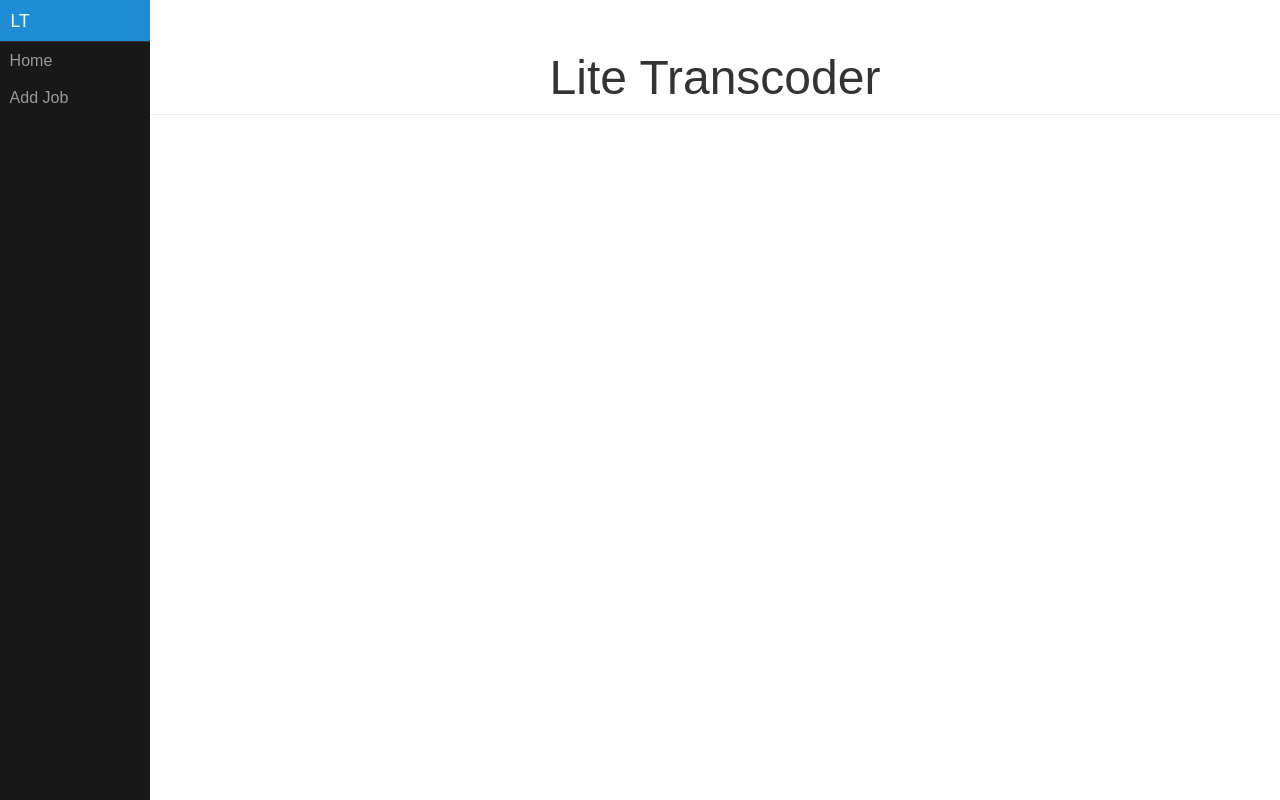
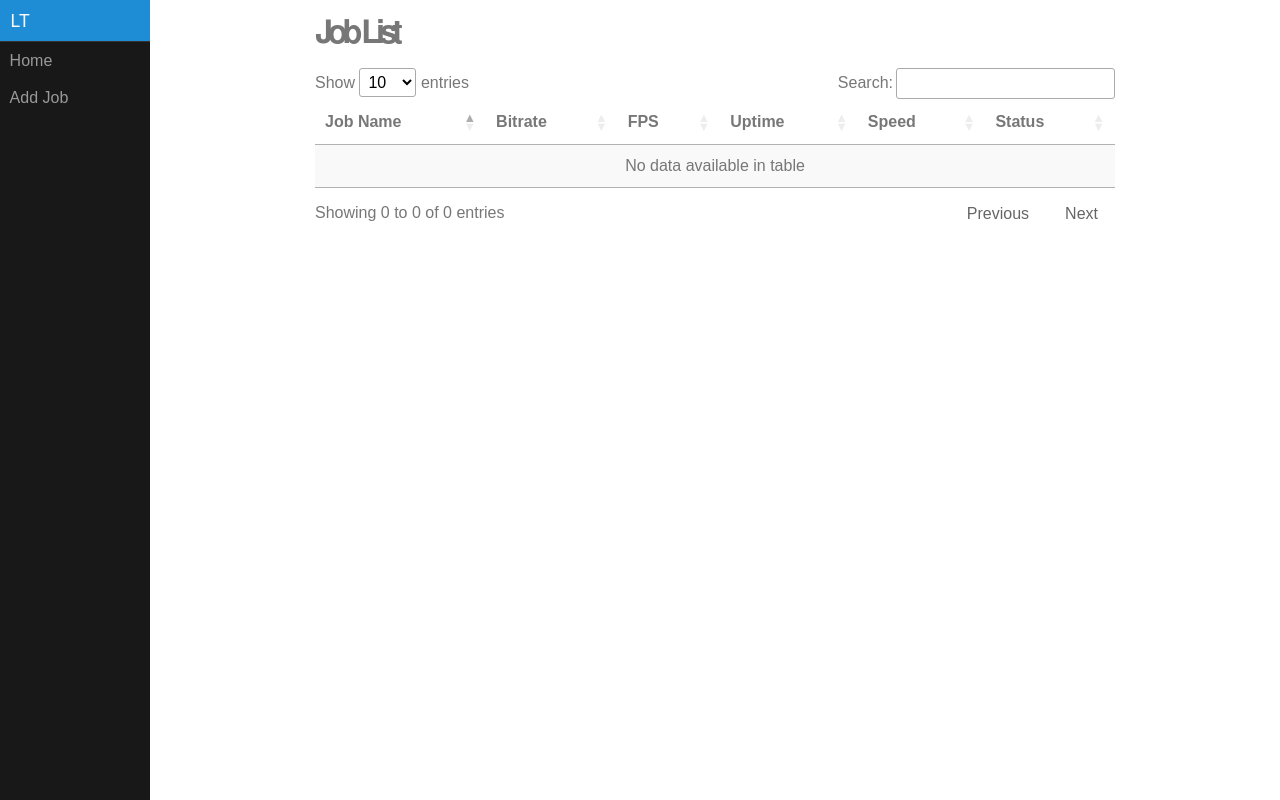
Before and after one commit to micardin/litetranscoder, a Flask app: page / in a window 1280 px wide. Run offline with Flask 2, Linux system fonts and the light colour scheme; data that the repository does not hold is empty; some libraries are stand-ins or nearby versions.

Commit message:
add jobs table, create job page

```diff
--- a/job_handler.py
+++ b/job_handler.py
@@ -11,6 +11,8 @@
        outputopts += " -r " + json['framerate']
     if 'vcodec' in json:
        outputopts += " -c:v " + json['vcodec']
+       if json['vcodec'] == "libaom-av1":
+           outputopts += " -strict -2"
     if 'vbitrate' in json:
        outputopts += " -b:v " + json['vbitrate']
     if 'resolution' in json:
@@ -38,7 +40,7 @@
        pass
 
 def addJob(json):
-    globalopts = "-y -hide_banner -progress http://localhost:5000/api/stats/"+ json['name'],
+    globalopts = "-y -hide_banner -progress http://localhost:5000/api/stats/"+ json['jobname'],
     inputopts = inputBuilder(json)
     outputopts = outputBuilder(json)
 
@@ -49,10 +51,16 @@
     )
     process = Thread(target=jobThread, args=(ffjob,))
     process.start()
-    jobs.append([json['name'], ffjob])
+    jobs.append([json, ffjob])
     print("Job added:", json)
 
 def stopJob(json):
    for job in jobs:
-       if job[0] == json['name']:
+       if job[0]['jobname'] == json['jobname']:
            job[1].process.terminate()
+
+def getJobs():
+   jobobj = []
+   for json,job in jobs:
+       jobobj.append(json)
+   return jobobj
--- a/main.py
+++ b/main.py
@@ -11,12 +11,17 @@
 def mainpage():
    return render_template("main.html")
 
+@app.route('/addjob')
+def addjob():
+   return render_template("add.html")
+
 @app.route('/api/jobs', methods=['GET', 'POST'])
 def jobs():
     if request.method == "GET":
-        return "Not yet implemented"
+        return jsonify(job_handler.getJobs())
     else:
         json_data = request.get_json()
+        print("Adding job: " + str(json_data))
         job_handler.addJob(json_data)
         return "Added job"
 
@@ -25,6 +30,10 @@
     json_data = request.get_json()
     job_handler.stopJob(json_data)
     return "Stopped job"
+
+@app.route('/api/stats', methods=['GET'])
+def allStats():
+    return jsonify(stat.getAllStats())
 
 @app.route('/api/stats/<jobname>', methods=['GET', 'POST'])
 def stats(jobname):
--- a/stats.py
+++ b/stats.py
@@ -7,7 +7,7 @@
    def initStats(self):
        c = self.conn.cursor()
        c.execute('''CREATE TABLE stats
-           (jobname text PRIMARY KEY, fps text, bitrate text, total_size text, out_time text, dup_frames text, drop_frames text, speed text, progress text)''')
+           (jobName text PRIMARY KEY, fps text, bitrate text, totalSize text, uptime text, dupFrames text, dropFrames text, speed text, status text)''')
        self.conn.commit()
 
    def sqltoJson(self, cursor, row):
@@ -24,7 +24,12 @@
            if len(isplit) == 2:
                jobdict[isplit[0]] = isplit[1]
        c = self.conn.cursor()
-       c.execute("REPLACE INTO stats(jobname, fps, bitrate, total_size, out_time, dup_frames, drop_frames, speed, progress) VALUES ('" + jobname + "','" + jobdict['fps'] + "','" + jobdict['bitrate'] + "','" + jobdict['total_size'] + "','" + jobdict['out_time'] + "','" + jobdict['dup_frames'] + "','" + jobdict['drop_frames'] + "','" + jobdict['speed'] + "','" + jobdict['progress'] + "')")
+       status = "Unknown"
+       if jobdict['progress'] == "continue":
+           status = "Running"
+       else:
+           status = "Stopped"
+       c.execute("REPLACE INTO stats(jobName, fps, bitrate, totalSize, uptime, dupFrames, dropFrames, speed, status) VALUES ('" + jobname + "','" + jobdict['fps'] + "','" + jobdict['bitrate'] + "','" + jobdict['total_size'] + "','" + jobdict['out_time'].split('.')[0] + "','" + jobdict['dup_frames'] + "','" + jobdict['drop_frames'] + "','" + jobdict['speed'] + "','" + status + "')")
        self.conn.commit()
 
    def getStats(self, jobname):
@@ -33,5 +38,14 @@
       c = conn.cursor()
       c.execute("SELECT * FROM stats WHERE jobname=?", (jobname,))
       result = c.fetchone()
-      print(result)
       return result
+
+   def getAllStats(self):
+      statsobj = {}
+      conn = self.conn
+      conn.row_factory = self.sqltoJson
+      c = conn.cursor()
+      c.execute("SELECT * FROM stats")
+      result = c.fetchall()
+      statsobj["data"] = result
+      return statsobj
--- a/templates/main.html
+++ b/templates/main.html
@@ -4,7 +4,10 @@
 <meta name="viewport" content="width=device-width, initial-scale=1.0">
 <link rel="stylesheet" href="https://unpkg.com/purecss@1.0.0/build/pure-min.css" integrity="sha384-nn4HPE8lTHyVtfCBi5yW9d20FjT8BJwUXyWZT9InLYax14RDjBj46LmSztkmNP9w" crossorigin="anonymous">
 <link rel="stylesheet" href="static/side-menu.css">
+<link rel="stylesheet" href="https://cdn.datatables.net/1.10.16/css/jquery.dataTables.min.css">
 <script src="static/ui.js"></script>
+<script src="https://cdnjs.cloudflare.com/ajax/libs/jquery/3.3.1/jquery.min.js"></script>
+<script src="https://cdn.datatables.net/1.10.16/js/jquery.dataTables.min.js"></script>
 <title>Lite Transcoder</title>
 </head>
 <body>
@@ -16,18 +19,52 @@
     <div class="pure-menu">
         <a class="pure-menu-heading" href="#">LT</a>
         <ul class="pure-menu-list">
-            <li class="pure-menu-item"><a href="#" class="pure-menu-link">Home</a></li>
-            <li class="pure-menu-item"><a href="#" class="pure-menu-link">Add Job</a></li>
+            <li class="pure-menu-item"><a href="/" class="pure-menu-link">Home</a></li>
+            <li class="pure-menu-item"><a href="/addjob" class="pure-menu-link">Add Job</a></li>
         </ul>
     </div>
  </div>
  <div id="main">
-    <div class="header">
-        <h1>Lite Transcoder</h1>
-    </div>
-    <div class="content">
+    <div class="content pure-g">
+        <h1>Job List</h1>
+        <div class="pure-u-1-1">
+        <table id="jobs-table" class="display" style="width:100%">
+            <thead>
+                <tr>
+                    <th>Job Name</th>
+                    <th>Bitrate</th>
+                    <th>FPS</th>
+                    <th>Uptime</th>
+                    <th>Speed</th>
+                    <th>Status</th>
+                </tr>
+            </thead>
+            <tbody>
+            </tbody>
+        </table>
+        </div>
     </div>
  </div>
 </div>
+<script>
+$(document).ready(function() {
+    $('#jobs-table').DataTable( {
+            "ajax": "api/stats",
+            "columns": [
+                { "data": "jobName" },
+                { "data": "bitrate" },
+                { "data": "fps" },
+                { "data": "uptime" },
+                { "data": "speed" },
+                { "data": "status" }
+            ]
+        } );
+
+   window.setInterval(function() {
+        var datatable = $('#jobs-table').DataTable();
+        datatable.ajax.reload();
+    }, 5000);
+});
+</script>
 </body>
 </html>
```
Also changed, not shown: templates/add.html (added, +99 -0 lines).
